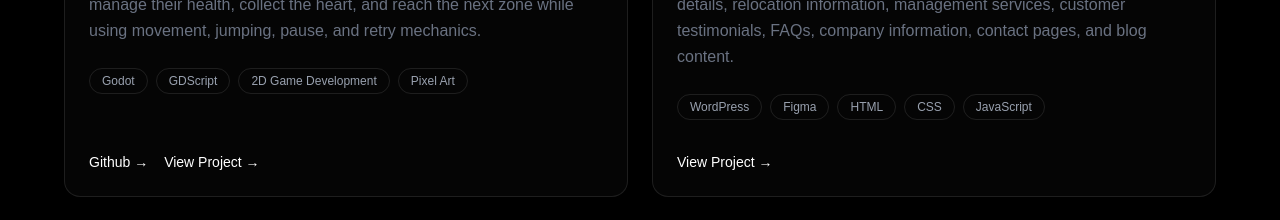
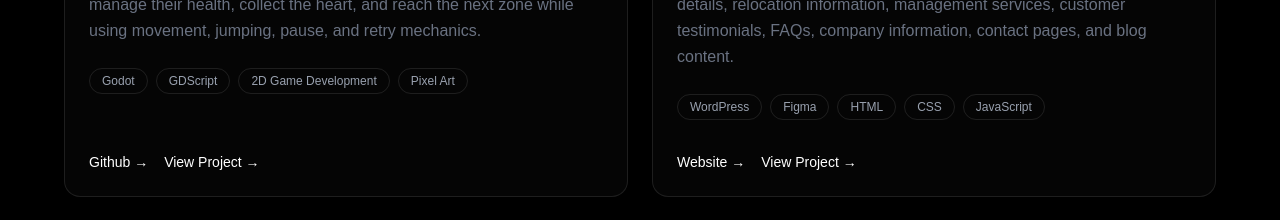
Before and after one commit to costaciowinbertstemargon-spec/developer-portfolio, a Next.js app: page / in a window 1280 px wide. Shown: the part 2640-2860 px from the top of the page. Built offline with nearby package versions, Linux system fonts and the light colour scheme.

Commit message:
Update Project

```diff
--- a/src/components/Projects.tsx
+++ b/src/components/Projects.tsx
@@ -81,6 +81,8 @@ const projects = [
             "/projects/slowdesign/hirugano.png",
             "/projects/slowdesign/contact.png",
         ],
+
+        website: "https://slow-design.com/"
     },
     {
         title: "MedSort",
@@ -181,6 +183,17 @@ export default function Projects() {
                                     </a>
                                 )}
 
+                                {project.website && (
+                                    <a
+                                        href={project.website}
+                                        className="text-sm font-medium text-white transition hover:text-gray-400"
+                                        target="_blank"
+                                        rel="noopener noreferrer"
+                                    >
+                                        Website →
+                                    </a>
+                                )}
+
                                 <button
                                     onClick={() => setSelectedProject(project)}
                                     className="text-sm font-medium text-white transition hover:text-gray-400"
```
